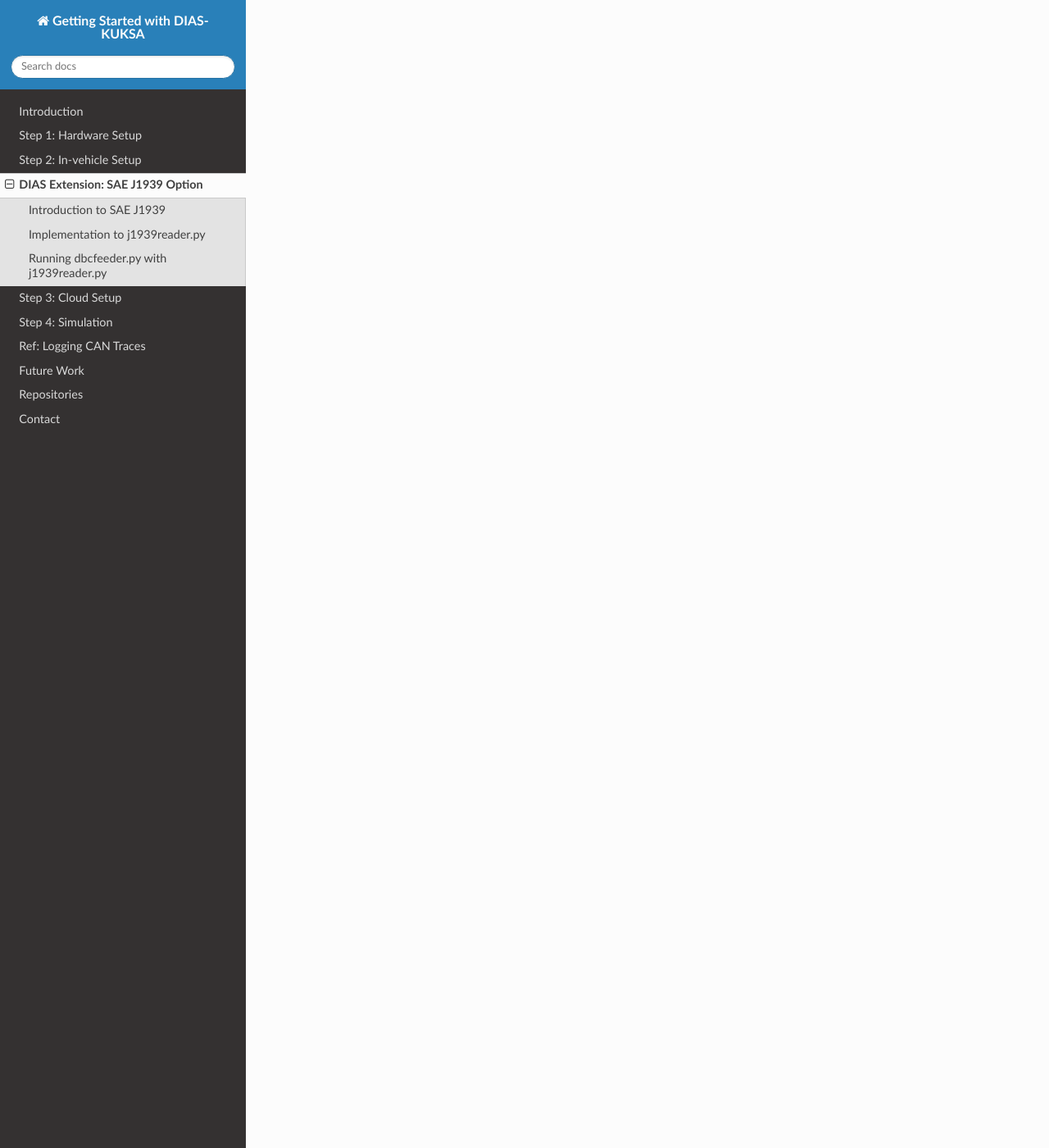
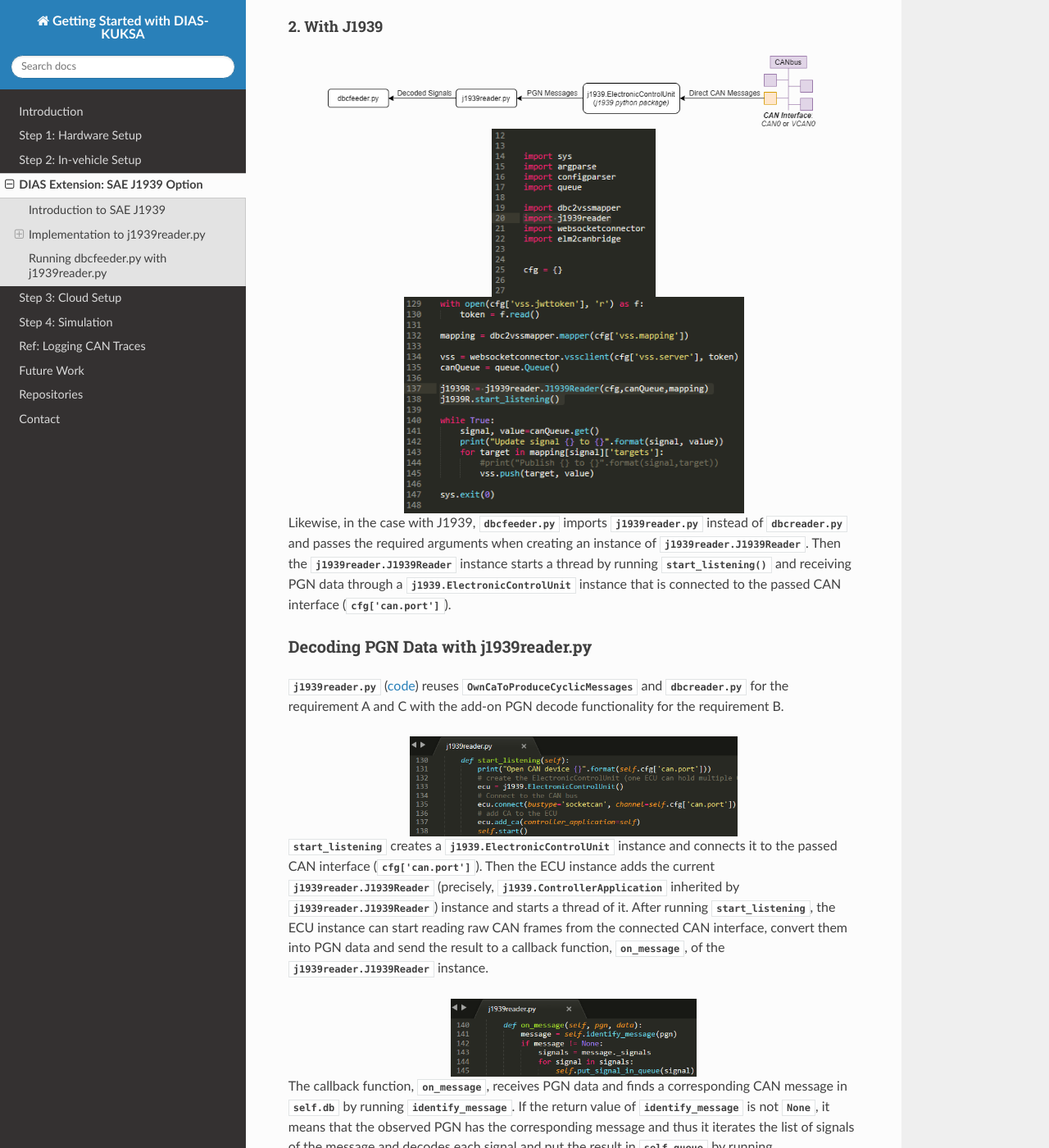
Before and after one commit to junh-ki/dias_kuksa_doc, a Sphinx documentation site: the page built from docs/source/contents/j1939.rst, in a window 1280 px wide and 1400 px high, scrolled down 4784 px. Shown: the whole window at 82% size. Built offline with Sphinx 7.4.7 and the Read the Docs theme 2.0.0, drawn with Linux system fonts in a browser that asks for light colours; formulas are drawn with MathJax 3; some of the changed text lies outside the part shown.

Commit message:
progress

```diff
--- a/docs/source/contents/j1939.rst
+++ b/docs/source/contents/j1939.rst
@@ -30,7 +30,7 @@
     :width: 450
     :align: center
 
-To conform the transport protocol, there are a lot of concepts defined in the J1939 documentation. One can look into the documentation to understand the concepts in depth. However, the general premise is simple: **Raw CAN frames are processed to produce PGN data that is consumed by an in-vehicle application.** Having said that, finding an existing J1939 library that can convert raw CAN frames to PGN data should be the first step. Since `dbcfeeder.py` is written in Python, it makes sense to choose the library written in the same language.
+To conform the transport protocol, there are a lot of concepts defined in the J1939 documentation. One can look into the documentation to understand the concepts in depth. However, the general premise is simple: **Raw CAN frames are processed to produce PGN data that should be decoded into CAN signals and later consumed by an in-vehicle application.** Having said that, finding an existing J1939 library that can convert raw CAN frames to PGN data should be the first step. Since `dbcfeeder.py` is written in Python, it makes sense to choose the library written in the same language.
 
 `The J1939 Python package <https://pypi.org/project/j1939/>`_ converts raw CAN frames to PGN data and make it available for use. The following figures compare two scenarios where `dbcfeeder.py` reads CAN signals without and with J1939.
 
@@ -63,7 +63,107 @@
 Implementation to j1939reader.py
 ################################
 
-.. TAKE A LOOK AT j1939reader.py AND UNDERSTAND THE SEQUENCE.
+A sophisticated example of `j1939.ControllerApplication` that receives PGN messages from `j1939.ElectronicControlUnit` is already introduced `here <https://pypi.org/project/j1939/>`_ as `OwnCaToProduceCyclicMessages`. When running `OwnCaToProduceCyclicMessages` and a J1939 CAN log file together, the following messages can be shown on the `OwnCaToProduceCyclicMessages`'s terminal.
+
+.. figure:: /_images/j1939/OwnCaToProduceCyclicMessages.PNG
+    :width: 300
+    :align: center
+
+As shown above, each message prints out the number and the length of a PGN that has been read. These messages are produced from a function called `on_message`.
+
+.. figure:: /_images/j1939/on_message.PNG
+    :width: 300
+    :align: center
+
+As already mentioned, the general premise is that **Raw CAN frames are processed to produce PGN data that should be decoded into CAN signals and later consumed by an in-vehicle application.** Here we can divide the premise into three requirements:
+
+A. Getting PGN data
+B. Decoding PGN data into CAN signals
+C. Getting the decoded CAN signals available on the target in-vehicle application (e.g., `dbcfeeder.py`)
+
+It is already possible to receive PGN data through `OwnCaToProduceCyclicMessages` (`code <https://pypi.org/project/j1939/>`_). Also, `dbcreader.py` (`code <https://github.com/eclipse/kuksa.val/blob/master/clients/feeder/dbc2val/dbcreader.py>`_) can be reused for getting the decoded signals ready for the in-vehicle application.
+
+
+
+j1939reader.py in dbcfeeder.py
+==============================
+
+1. Without J1939
+----------------
+
+.. figure:: /_images/j1939/dbcreader_schema.png
+    :width: 450
+    :align: center
+
+.. figure:: /_images/j1939/dbcfeeder_import.PNG
+    :width: 200
+    :align: center
+
+.. figure:: /_images/j1939/dbcfeeder_lines.PNG
+    :width: 415
+    :align: center
+
+In the case without J1939, `dbcfeeder.py` imports `dbcreader.py` and passes the required arguments when creating an instance of `dbcreader.DBCReader`. Then the `dbcreader.DBCReader` instance starts a thread by running `start_listening()` and receiving CAN frames through its connected CAN interface (`cfg['can.port']`).
+
+2. With J1939
+-------------
+
+.. figure:: /_images/j1939/j1939reader_schema.png
+    :width: 600
+    :align: center
+
+.. figure:: /_images/j1939/dbcfeeder_import_modified.PNG
+    :width: 200
+    :align: center
+
+.. figure:: /_images/j1939/dbcfeeder_lines_modified.PNG
+    :width: 415
+    :align: center
+
+Likewise, in the case with J1939, `dbcfeeder.py` imports `j1939reader.py` instead of `dbcreader.py` and passes the required arguments when creating an instance of `j1939reader.J1939Reader`. Then the `j1939reader.J1939Reader` instance starts a thread by running `start_listening()` and receiving PGN data through a `j1939.ElectronicControlUnit` instance that is connected to the passed CAN interface (`cfg['can.port']`).
+
+
+
+Decoding PGN Data with j1939reader.py
+=====================================
+
+`j1939reader.py` (`code <https://github.com/junh-ki/dias_kuksa/blob/master/utils/in-vehicle/j1939feeder/j1939reader.py>`_) reuses `OwnCaToProduceCyclicMessages` and `dbcreader.py` for the requirement A and C with the add-on PGN decode functionality for the requirement B.
+
+.. figure:: /_images/j1939/start_listening.PNG
+    :width: 400
+    :align: center
+
+`start_listening` creates a `j1939.ElectronicControlUnit` instance and connects it to the passed CAN interface (`cfg['can.port']`). Then the ECU instance adds the current `j1939reader.J1939Reader` (precisely, `j1939.ControllerApplication` inherited by `j1939reader.J1939Reader`) instance and starts a thread of it. After running `start_listening`, the ECU instance can start reading raw CAN frames from the connected CAN interface, convert them into PGN data and send the result to a callback function, `on_message`, of the `j1939reader.J1939Reader` instance.
+
+.. figure:: /_images/j1939/on_message_modified.PNG
+    :width: 300
+    :align: center
+
+The callback function, `on_message`, receives PGN data and finds a corresponding CAN message in `self.db` by running `identify_message`. If the return value of `identify_message` is not `None`, it means that the observed PGN has the corresponding message and thus it iterates the list of signals of the message and decodes each signal and put the result in `self.queue` by running `put_signal_in_queue`.
+
+.. figure:: /_images/j1939/identify_message.PNG
+    :width: 310
+    :align: center
+
+`identify_message` examines the database instance (`self.db`) that has been built with the passed DBC file (`cfg['vss.dbcfile']`) to get a message that corresponds to the observed PGN. Because CAN messages come in the form of a hex code,
+
+.. figure:: /_images/j1939/put_signal_in_queue.PNG
+    :width: 533
+    :align: center
+
+the passed queue (`self.queue`)
+
+.. figure:: /_images/j1939/decode_signal.PNG
+    :width: 514
+    :align: center
+
+
+
+.. figure:: /_images/j1939/decode_2bytes.PNG
+    :width: 415
+    :align: center
+
+
 
 
 
```
Also changed, not shown: docs/source/_images/j1939/OwnCaToProduceCyclicMessages.PNG (added), docs/source/_images/j1939/dbcfeeder_import.PNG (added), docs/source/_images/j1939/dbcfeeder_import_modified.PNG (added), docs/source/_images/j1939/dbcfeeder_lines.PNG (added), docs/source/_images/j1939/dbcfeeder_lines_modified.PNG (added), docs/source/_images/j1939/decode_2bytes.PNG (added), docs/source/_images/j1939/decode_signal.PNG (added), docs/source/_images/j1939/identify_message.PNG (added), docs/source/_images/j1939/on_message.PNG (added), docs/source/_images/j1939/on_message_modified.PNG (added), docs/source/_images/j1939/put_signal_in_queue.PNG (added), docs/source/_images/j1939/start_listening.PNG (added).
